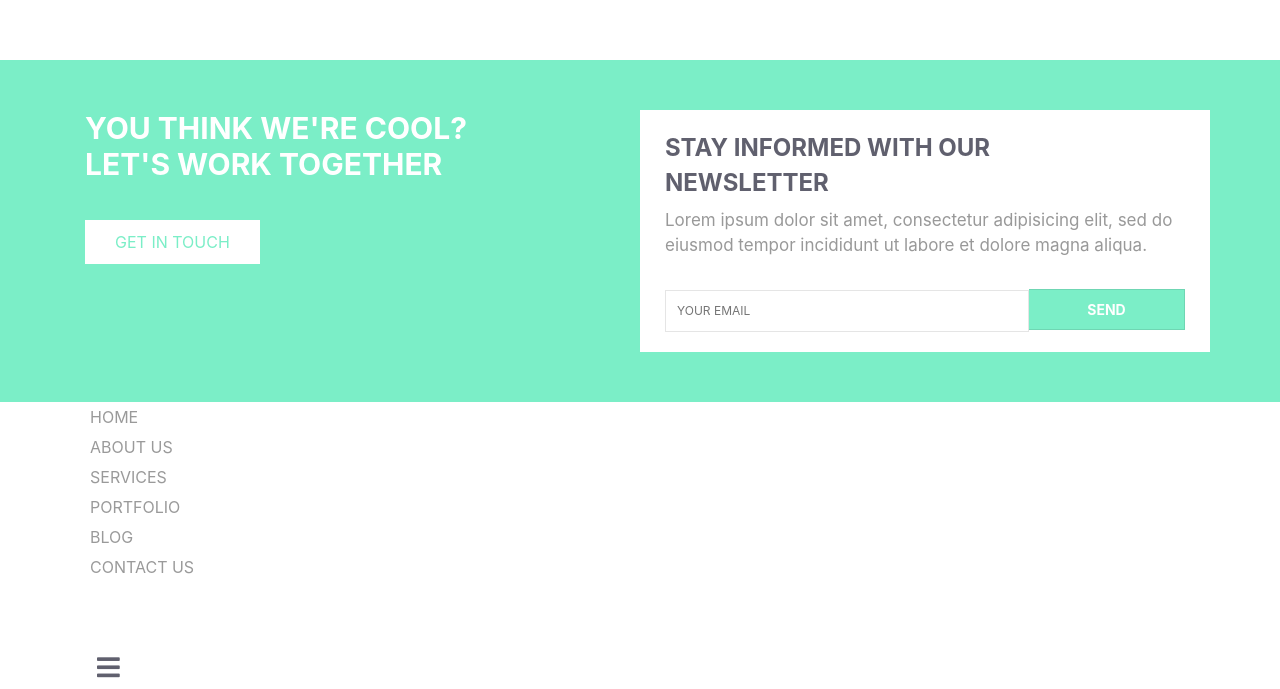
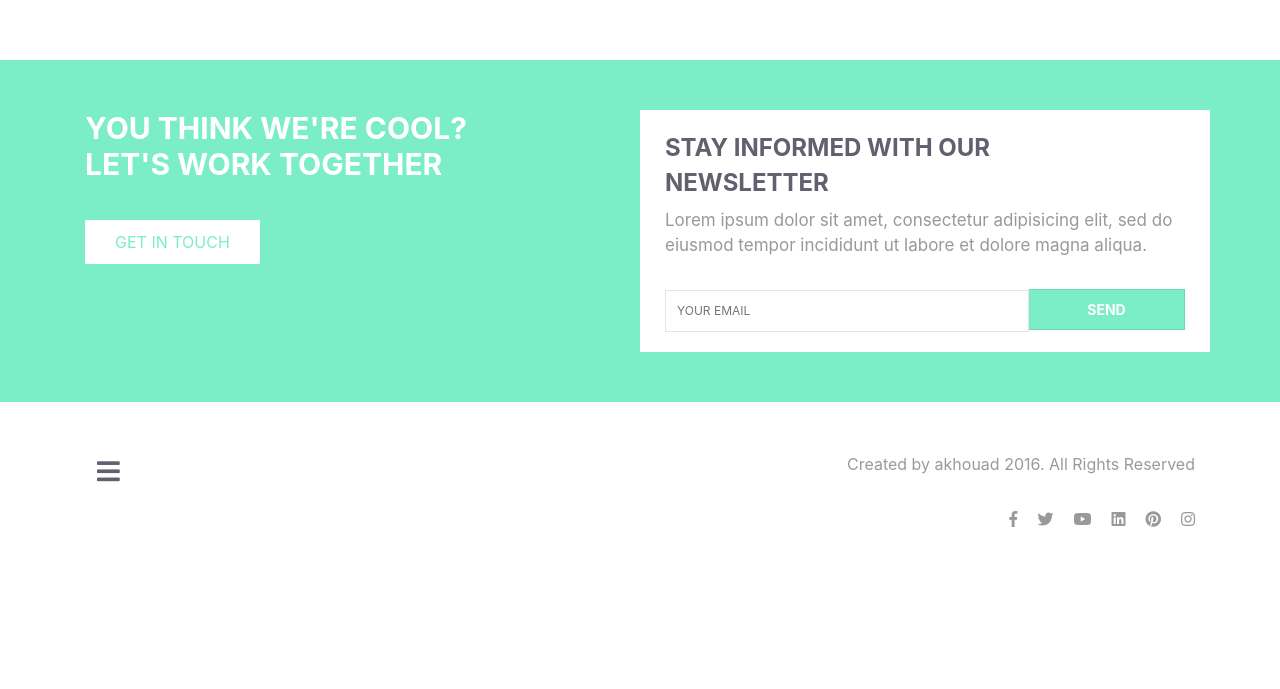
Before and after one commit to valyuscha/Akad, a plain HTML site: page contact-us.html in a window 1280 px wide. Shown: the part 2037-2726 px from the top of the page. After the commit the page ends 2584 px from the top, so only its background shows below. Drawn offline with nearby package versions, Linux system fonts and the light colour scheme.

Commit message:
Made one more page

```diff
--- a/contact-us.html
+++ b/contact-us.html
@@ -128,17 +128,6 @@
     <div class="footer-bottom">
         <div class="container">
             <div class="row">
-                <div class="footer-menu col-6 col-lg-6">
-                    <ul class="footer-ul">
-                        <li><a href="#!">HOME</a></li>
-                        <li><a href="#!">ABOUT US</a></li>
-                        <li><a href="#!">SERVICES</a></li>
-                        <li><a href="#!">PORTFOLIO</a></li>
-                        <li><a href="#!">BLOG</a></li>
-                        <li><a href="#!">CONTACT US</a></li>
-                    </ul>
-                </div>
-                <div class="col-lg-2 extra-block"></div>
                 <div class="col-lg-6 col-6 dropdown second-menu my-menu">
                     <a class="btn btn-secondary dropdown-toggle" href="#" role="button" id="dropdownMenuLink" data-toggle="dropdown" aria-haspopup="true" aria-expanded="false">
                         <i class="menu-icon fas fa-bars"></i>
@@ -151,6 +140,20 @@
                             <li><a href="#!">PORTFOLIO</a></li>
                             <li><a href="#!">BLOG</a></li>
                             <li><a href="#!">CONTACT US</a></li>
+                        </ul>
+                    </div>
+                </div>
+                <div class="col-lg-2 extra-block"></div>
+                <div class="col-lg-4 col-6 created-by">
+                    <p class="footer-text">Created by akhouad 2016. All Rights Reserved</p>
+                    <div class="footer-social-icons">
+                        <ul class="footer-social-icons-ul">
+                            <li><a href="#!"><i class="fab fa-facebook-f"></i></a></li>
+                            <li><a href="#!"><i class="fab fa-twitter"></i></a></li>
+                            <li><a href="#!"><i class="fab fa-youtube"></i></a></li>
+                            <li><a href="#!"><i class="fab fa-linkedin"></i></a></li>
+                            <li><a href="#!"><i class="fab fa-pinterest"></i></a></li>
+                            <li><a href="#!"><i class="fab fa-instagram"></i></a></li>
                         </ul>
                     </div>
                 </div>
```
